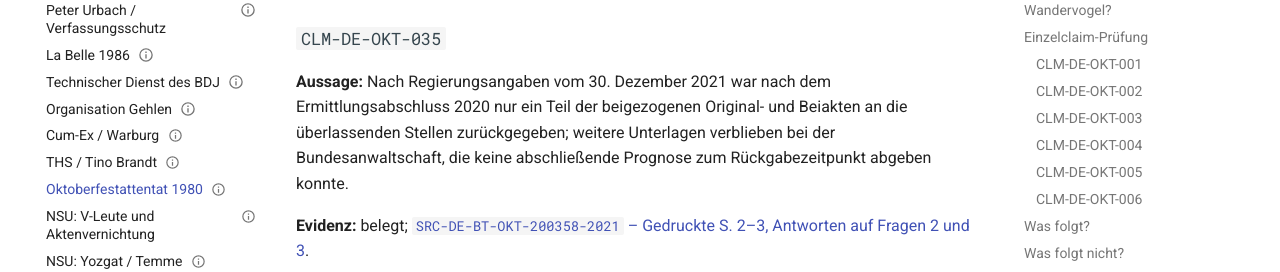
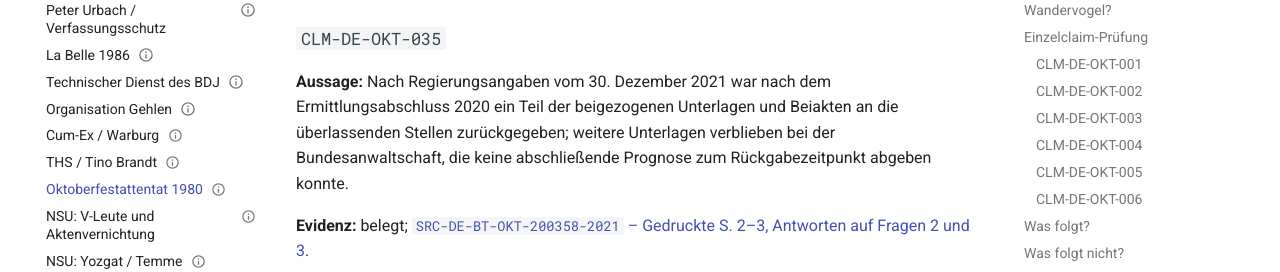
Before and after one commit to alexdermohr/machtverflechtungen, an MkDocs documentation site: the page built from docs/faelle/de/oktoberfestattentat-1980.md, in a window 1280 px wide and 900 px high, scrolled down 20162 px. Shown: the part 188-460 px from the top of the window. Built offline with MkDocs 1.6.1 and Material for MkDocs 9.7.7, drawn with Linux system fonts in a browser that asks for light colours; comment, search, counter and statistics services are not loaded.

Commit message:
fix(research): avoid unsupported original-file attribution for 2021 returns

```diff
--- a/docs/faelle/de/oktoberfestattentat-1980.md
+++ b/docs/faelle/de/oktoberfestattentat-1980.md
@@ -613,7 +613,7 @@ claims:
       does_not_support: "Keine Aussage, dass BayLfV noch originale 1980er Tatakten besaß, die 2011 verborgen wurden; weder Anzahl noch Inhalt von BayLfV-Meldungen, ein Vorwissen der Dienste oder eine Zugehörigkeit der 29 BLKA-Spurenakten ist damit nachgewiesen."
     falsification: "Ein authentisches Beiziehungsverzeichnis, das die Regierungsantwort falsch zuordnet oder ausdrücklich nur anderweitige Unterlagen betrifft, würde die Reichweite dieses Befunds ändern."
   - id: "CLM-DE-OKT-035"
-    text: "Nach Regierungsangaben vom 30. Dezember 2021 war nach dem Ermittlungsabschluss 2020 nur ein Teil der beigezogenen Original- und Beiakten an die überlassenden Stellen zurückgegeben; weitere Unterlagen verblieben bei der Bundesanwaltschaft, die keine abschließende Prognose zum Rückgabezeitpunkt abgeben konnte."
+    text: "Nach Regierungsangaben vom 30. Dezember 2021 war nach dem Ermittlungsabschluss 2020 ein Teil der beigezogenen Unterlagen und Beiakten an die überlassenden Stellen zurückgegeben; weitere Unterlagen verblieben bei der Bundesanwaltschaft, die keine abschließende Prognose zum Rückgabezeitpunkt abgeben konnte."
     classification: "fact"
     evidence_level: "established"
     sources: ["SRC-DE-BT-OKT-200358-2021"]
@@ -1148,7 +1148,7 @@ Die folgenden Regierungsantworten stehen in einem **anderen Zeit- und Beweiskont
 
 ### `CLM-DE-OKT-035`
 
-**Aussage:** Nach Regierungsangaben vom 30. Dezember 2021 war nach dem Ermittlungsabschluss 2020 nur ein Teil der beigezogenen Original- und Beiakten an die überlassenden Stellen zurückgegeben; weitere Unterlagen verblieben bei der Bundesanwaltschaft, die keine abschließende Prognose zum Rückgabezeitpunkt abgeben konnte.
+**Aussage:** Nach Regierungsangaben vom 30. Dezember 2021 war nach dem Ermittlungsabschluss 2020 ein Teil der beigezogenen Unterlagen und Beiakten an die überlassenden Stellen zurückgegeben; weitere Unterlagen verblieben bei der Bundesanwaltschaft, die keine abschließende Prognose zum Rückgabezeitpunkt abgeben konnte.
 
 **Evidenz:** belegt; [`SRC-DE-BT-OKT-200358-2021` – Gedruckte S. 2–3, Antworten auf Fragen 2 und 3](https://dserver.bundestag.de/btd/20/003/2000358.pdf).
 
```
Also changed, not shown: docs/quellen/oktoberfestattentat-1980-spurenpruefung.md (+1 -1 lines).
